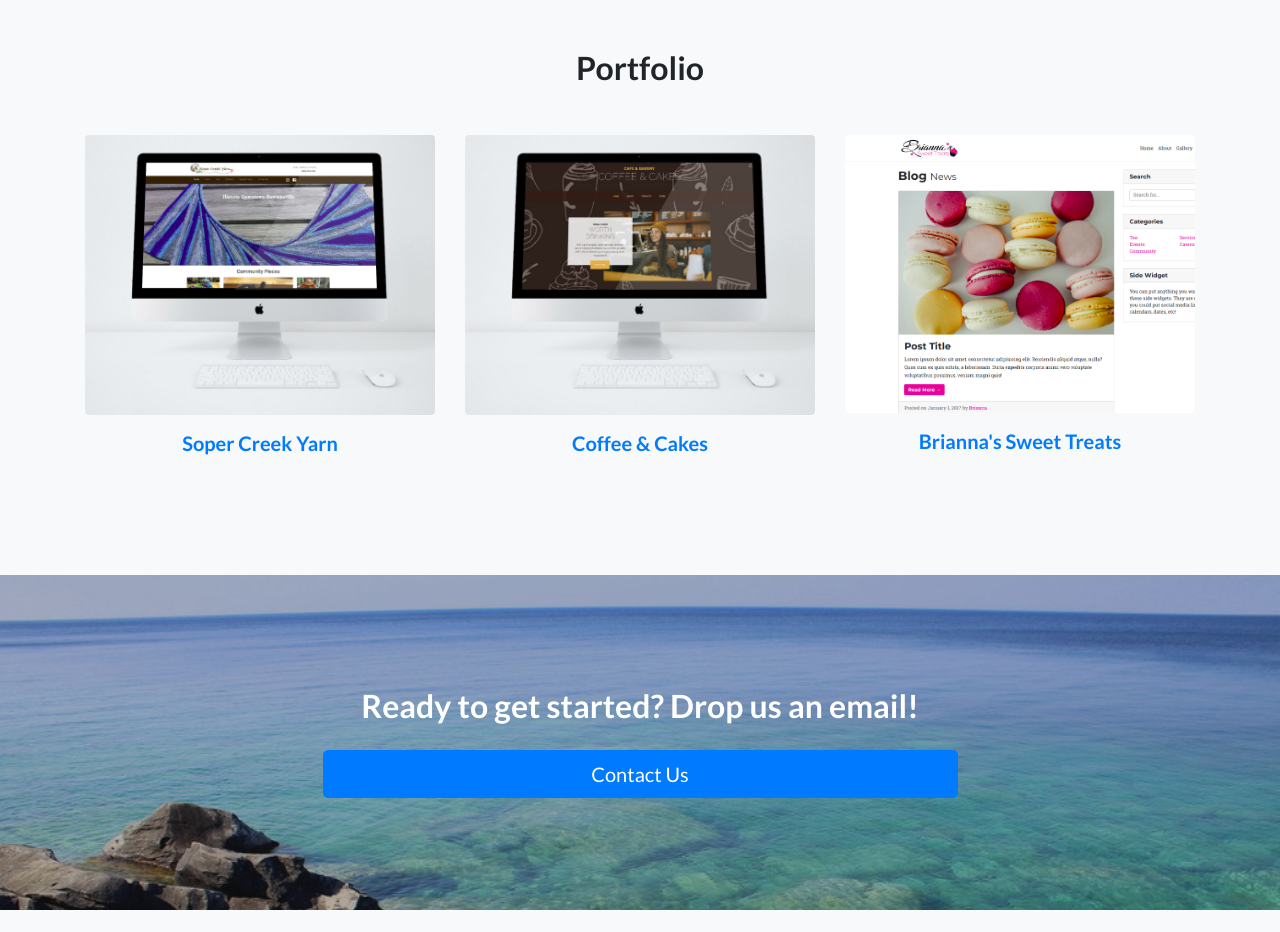
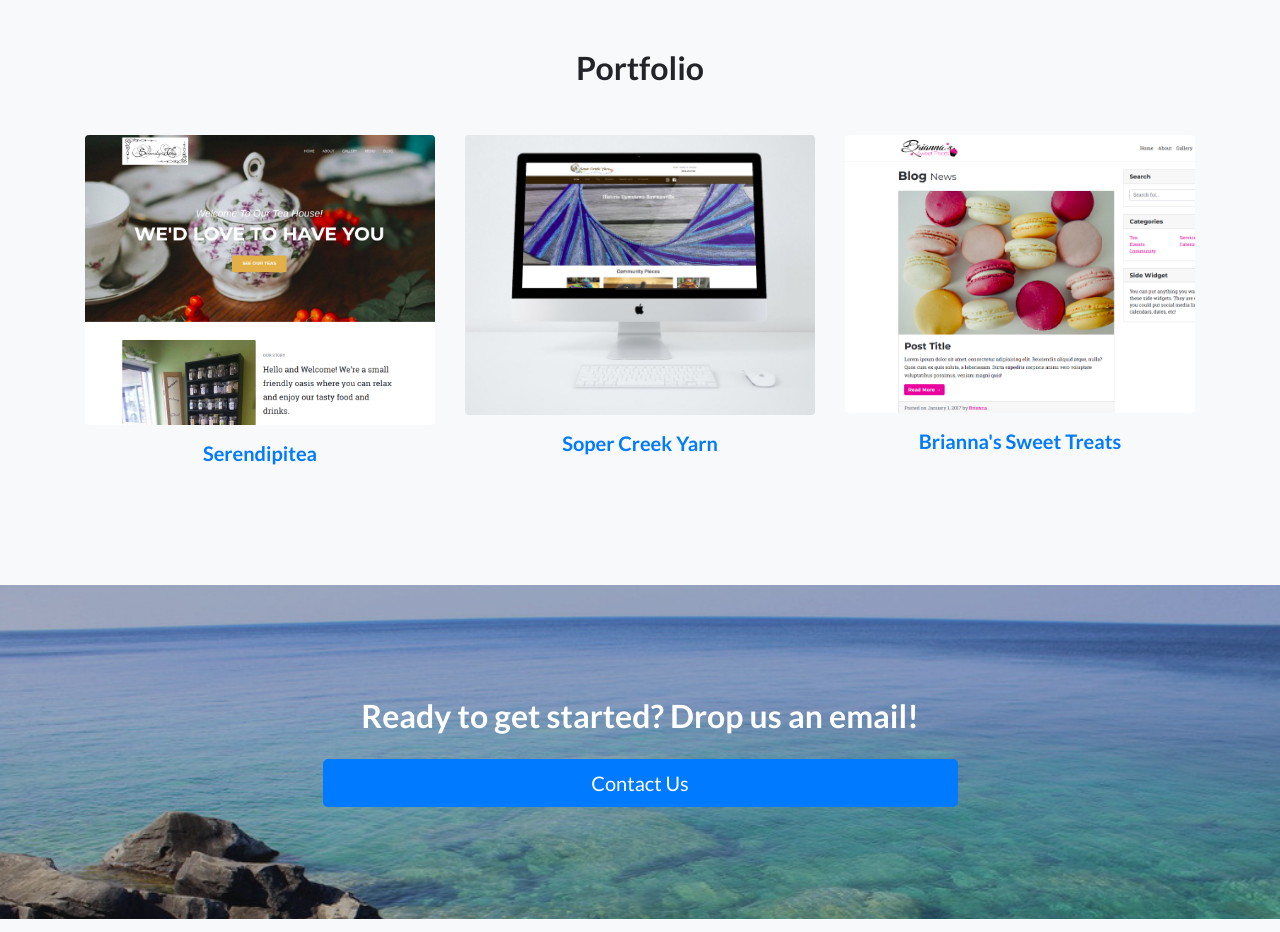
Before and after one commit to pattontim/webfoundryca, a plain HTML site: page index.html in a window 1280 px wide. Shown: the part 2620-3552 px from the top of the page. Drawn offline with nearby package versions, Linux system fonts and the light colour scheme.

Commit message:
Add portfolio entry

```diff
--- a/index.html
+++ b/index.html
@@ -166,16 +166,16 @@
     <div class="container">
       <h2 class="mb-5">Portfolio</h2>
       <div class="row">
+       <div class="col-lg-4">
+          <div class="mx-auto mb-5 mb-lg-0">
+            <a href="https://pattontim.github.io/serendipitea/www/"><img class="img-fluid rounded mb-3" src="img/screen4.png" alt="Cafe site portfolio image"></a>
+            <h5><a href="https://pattontim.github.io/serendipitea/www/">Serendipitea</a></h5>
+          </div>
+       </div>
         <div class="col-lg-4">
           <div class="mx-auto mb-3 mb-lg-0">
             <a href="https://pattontim.github.io/sopercreekyarn/index"><img class="img-fluid rounded mb-3" src="img/screen3.png" alt="Yarn site portfolio image"></a>
             <h5><a href="https://pattontim.github.io/sopercreekyarn/index">Soper Creek Yarn</a></h5>
-          </div>
-        </div>
-      <div class="col-lg-4">
-          <div class="mx-auto mb-5 mb-lg-0">
-            <a href="https://pattontim.github.io/coffeecakes/"><img class="img-fluid rounded mb-3" src="img/screen2.png" alt="Cafe site portfolio image"></a>
-            <h5><a href="https://pattontim.github.io/coffeecakes/">Coffee & Cakes</a></h5>
           </div>
         </div>
         <div class="col-lg-4">
```
Also changed, not shown: img/screen4.png (added).
